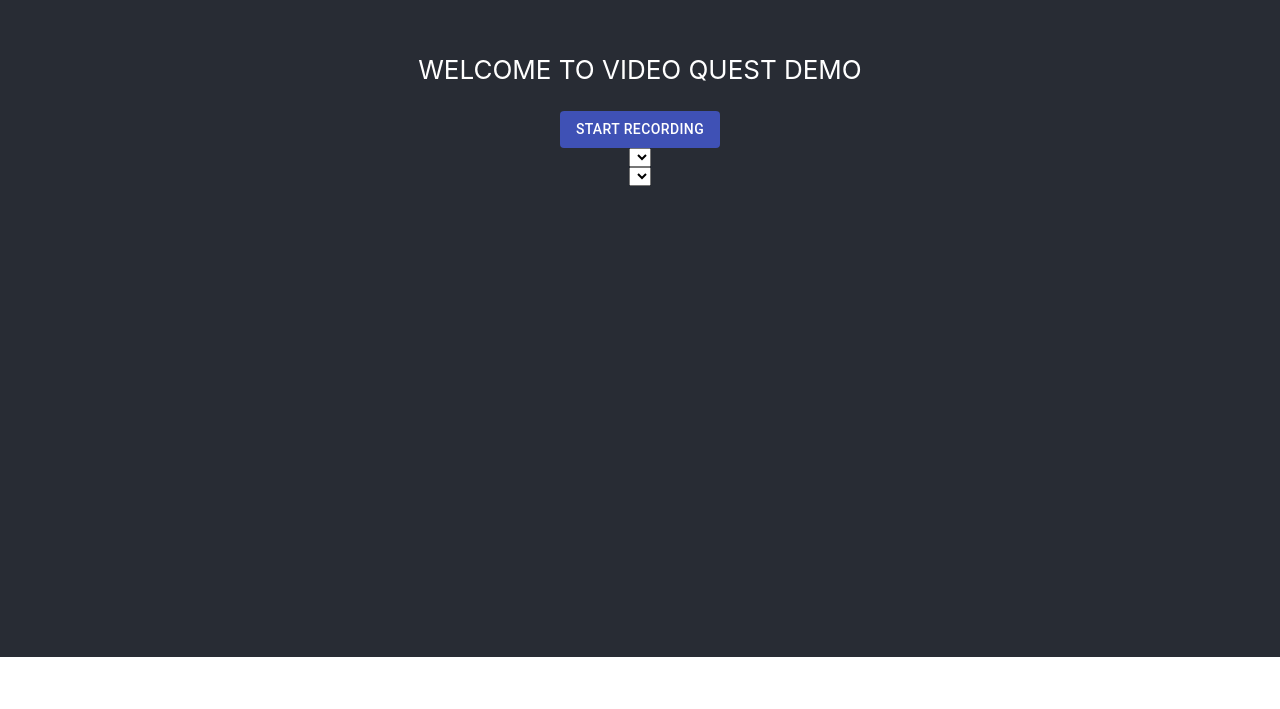
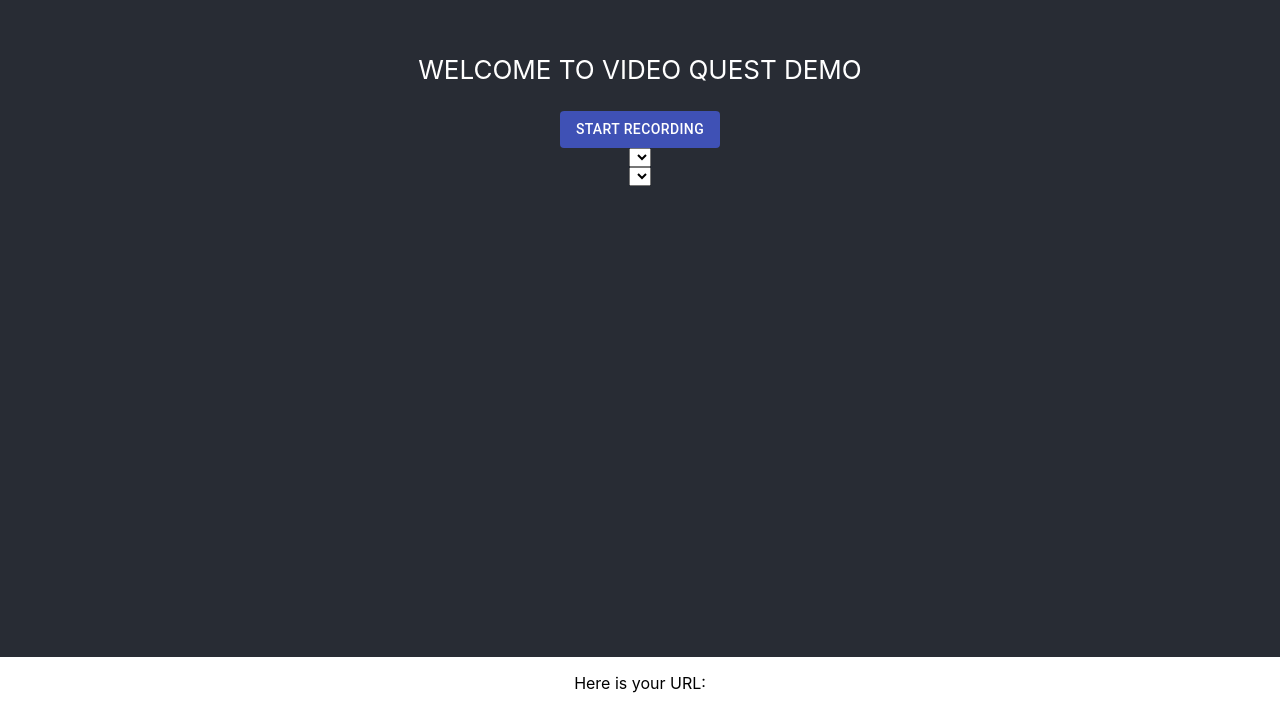
Before and after one commit to ChangjunZhoJoe/VideoShare, a React (Create React App) app: page / in a window 1280 px wide. Shown: the part 143-852 px from the top of the page. Before the commit the page ends 800 px from the top, so only its background shows below. Built offline with nearby package versions, Linux system fonts and the light colour scheme; no server answers.

Commit message:
Feature, add video url after uploading

```diff
--- a/src/App.js
+++ b/src/App.js
@@ -104,6 +104,7 @@ function App() {
     .then(res=>res.json())
     .then((res)=>{
       console.log(res)
+      document.getElementById('url').innerHTML = 'https://videoshareprocessedfootages.s3-ap-northeast-1.amazonaws.com/'+res.headerStreamingFileName
       fetch(res.uploadURL,{
           method: 'PUT',
           headers:{
@@ -184,6 +185,10 @@ function App() {
         <video autoPlay={true} muted id="video" style={{transform:'rotateY(180deg)'}}/>
         <video autoPlay={false} id="videoreplay" style={{transform:'rotateY(180deg)'}}/>
       </header>
+      <div>
+        <p>Here is your URL: </p>
+        <p id="url"></p>
+      </div>
     </div>
   );
 }
```
